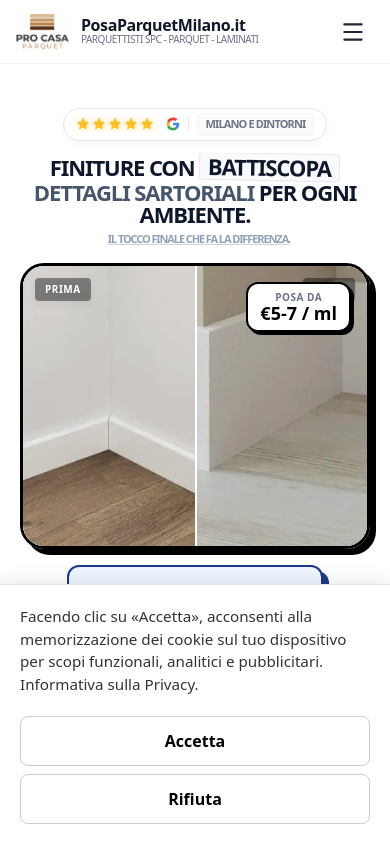
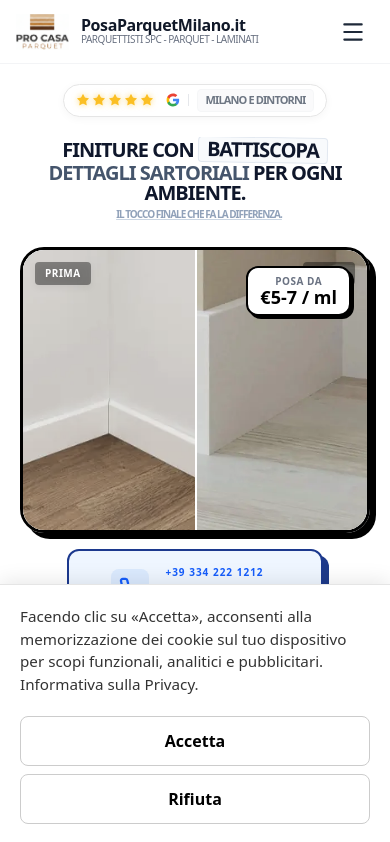
Before and after one commit to Thommy-String/ProCasaParquetSito, a React (Vite) app: page /servizi/posa-battiscopa-milano in a window 390 px wide. Shown: the top 842 px of the page. Built offline with nearby package versions, Linux system fonts and the light colour scheme.

Commit message:
Specializzazione sito per Milano: aggiornamenti copy e UI

```diff
--- a/src/components/RecentWorks.jsx
+++ b/src/components/RecentWorks.jsx
@@ -160,7 +160,7 @@
                 {/* Sezione Intestazione */}
                 <div className="mb-10 text-center">
                     <div className="inline-block bg-black text-white px-4 py-1 uppercase font-black tracking-widest text-xs mb-6 transform -rotate-1 rounded-md">
-                        In Lombardia
+                        A Milano e Dintorni
                     </div>
                     <h2 className="text-[36px] md:text-[56px] font-black uppercase tracking-tighter leading-[1.0] max-w-3xl mx-auto text-black">
                         NEL 2025 ABBIAMO POSATO PIÙ DI{' '}
--- a/src/components/ServiceHeroHome.jsx
+++ b/src/components/ServiceHeroHome.jsx
@@ -162,7 +162,7 @@
   ),
   'spc': (
     <>
-      Installiamo il tuo SPC in
+       Installiamo il tuo SPC <span className="text-yellow-500">a Milano</span> in
       <br /><span className="text-green-600">1–2 giorni</span> <span className="text-red-600">senza demolire</span> il pavimento esistente
       <br /><span className="text-slate-400 text-[0.7em] align-middle ml-2 decoration-slice decoration-yellow-200 underline font-black">copre il vecchio, anche in case con mobili.</span>
     </>
@@ -418,7 +418,7 @@
         <div className="absolute top-[40%] -right-[10%] w-[40%] h-[40%] rounded-full bg-cyan-50/60 blur-3xl"></div>
       </div>
 
-      <div className="w-full bg-white mx-auto px-3 pb-6 pt-8 md:pt-32 lg:pt-36 relative z-10 overflow-x-clip">
+      <div className="w-full bg-white mx-auto px-3 pb-6 pt-2 md:pt-32 lg:pt-36 relative z-10 overflow-x-clip">
         <div className="flex flex-col items-center">
 
           {/* --- COLONNA CENTRALE --- */}
@@ -445,8 +445,7 @@
                   </div>
 
                   <div className="text-center space-y-1">
-                    <span className="text-xs font-black text-black uppercase tracking-wider block">Milano • Como • Varese • Monza • Bergamo</span>
-                    <span className="text-[10px] font-bold text-gray-600 uppercase tracking-wide block">Posatori Specialisti 🇮🇹</span>
+                    <span className="text-[10px] font-bold text-gray-600 uppercase tracking-wide block">Posatori Specialisti a Milano</span>
                   </div>
                 </div>
               ) : (
@@ -478,8 +477,8 @@
             </div>
 
             {/* H1 */}
-            <h1 className="my-2 md:my-3 text-center px-0 w-full overflow-hidden">
-              <span className="block font-[900] uppercase leading-none tracking-tighter text-slate-900 break-words text-[22px] md:text-[28px]">
+            <h1 className="my-4 md:my-3 text-center px-0 w-full overflow-hidden">
+              <span className="block font-[900] uppercase leading-none tracking-tighter text-slate-900 break-words text-[20px] md:text-[28px]">
                 {React.isValidElement(serviceTitle) ? (
                   serviceTitle
                 ) : (
--- a/src/utils/quizData.js
+++ b/src/utils/quizData.js
@@ -84,7 +84,7 @@
 
   // 4. PAGINA SPC (PricingId: 'spc')
   'spc': {
-    title: "Calcola il tuo prezzo su misura",
+    title: "Calcola quanto ti costa",
     question1: "Tipo di posa?",
     allowedTypes: ['spc_dritto', 'spc_spina'],
     extraQuestions: [
```
